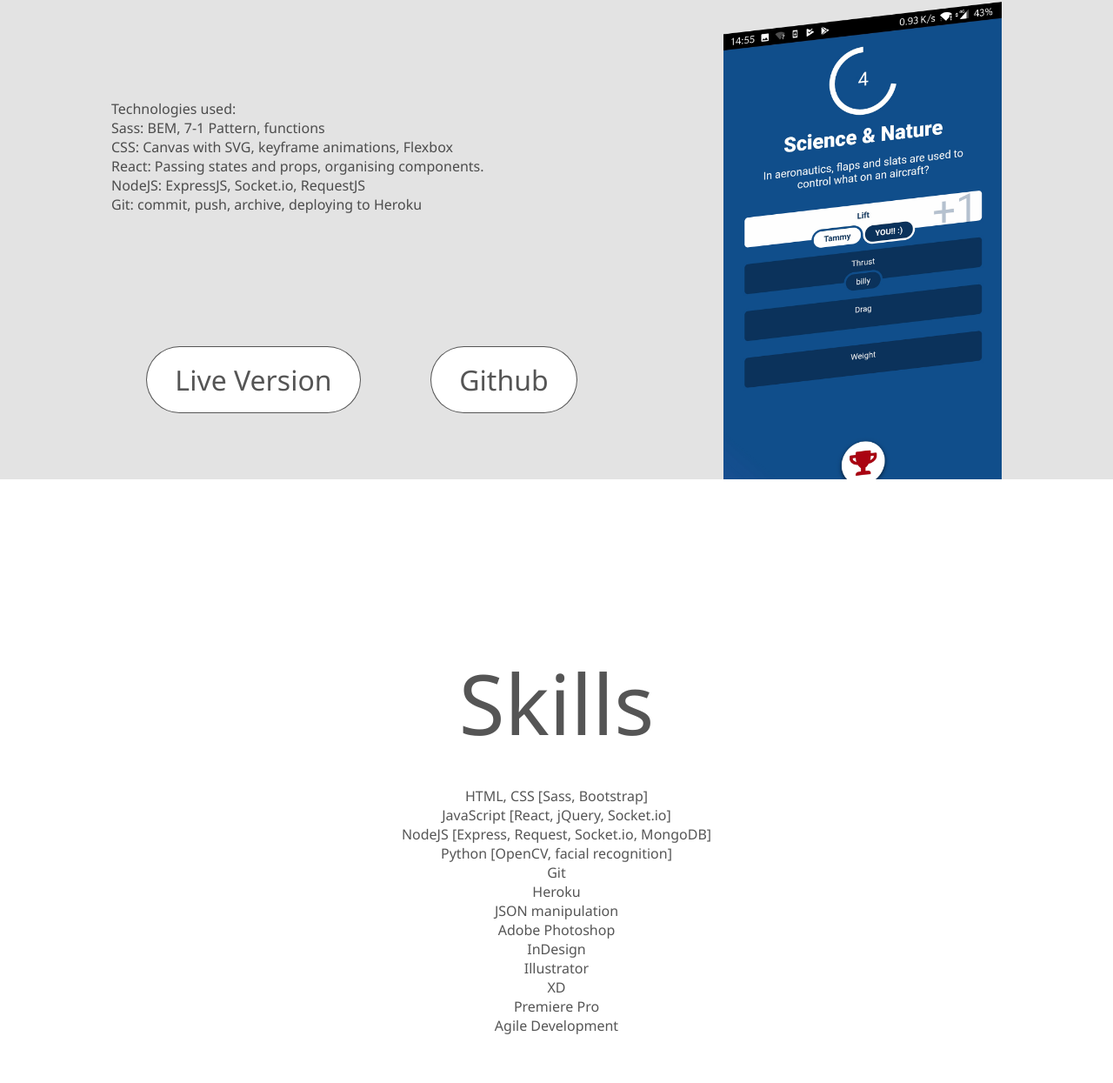
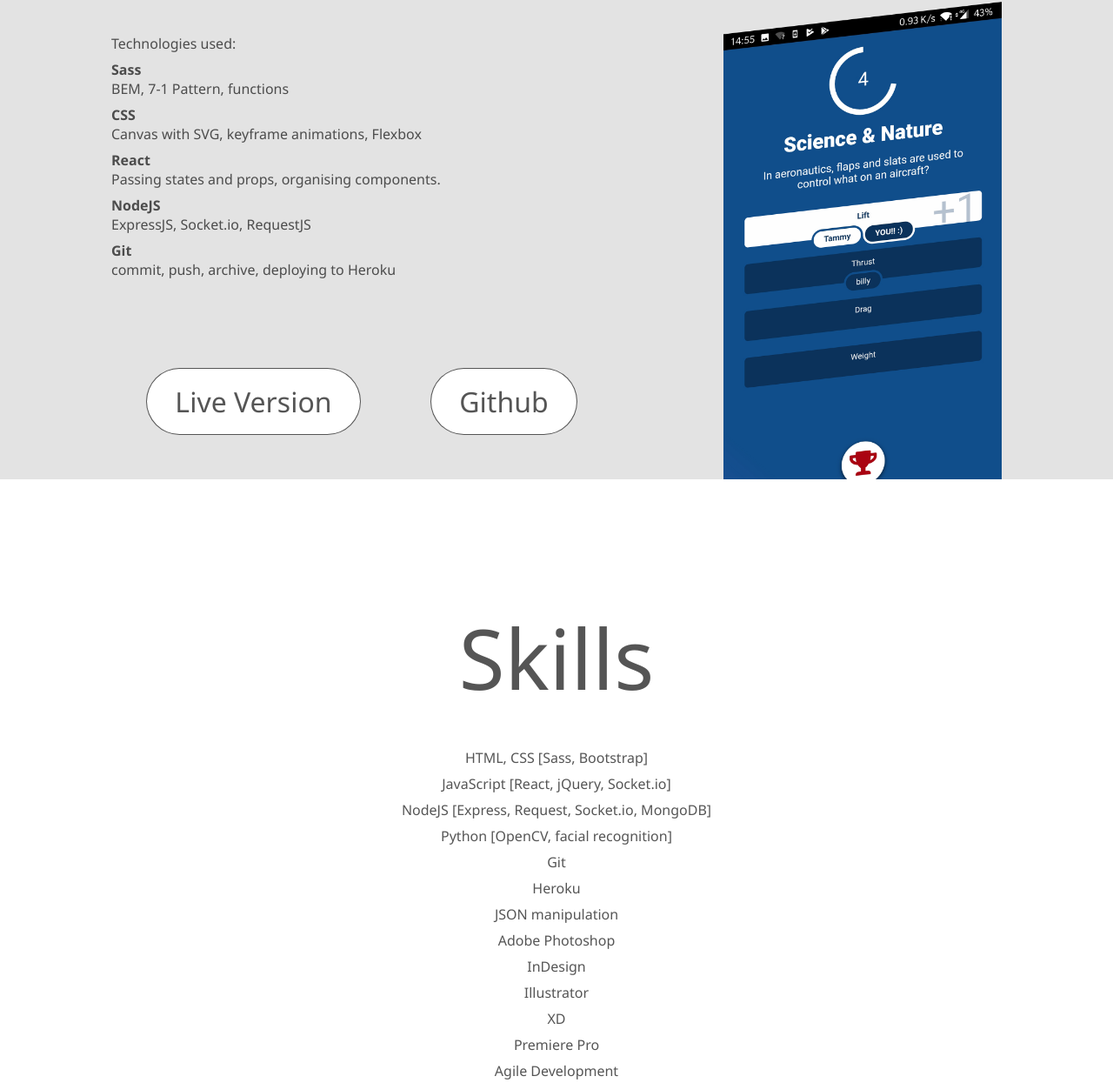
Before and after one commit to ChihaChoi/chihachoi.github.io, a website: page index.html in a window 1280 px wide. Shown: the part 1049-2294 px from the top of the page at 87% size. Drawn offline with Linux system fonts and the light colour scheme.

Commit message:
add styling

```diff
--- a/index.html
+++ b/index.html
@@ -24,11 +24,31 @@
         <div class="description">
           Technologies used:
           <ul class="list">
-            <li>Sass: BEM, 7-1 Pattern, functions</li>
-            <li>CSS: Canvas with SVG, keyframe animations, Flexbox</li>
-            <li>React: Passing states and props, organising components.</li>
-            <li>NodeJS: ExpressJS, Socket.io, RequestJS</li>
-            <li>Git: commit, push, archive, deploying to Heroku</li>
+            <li>
+              <b>Sass</b>
+              <p></p>
+              BEM, 7-1 Pattern, functions
+            </li>
+            <li>
+              <b>CSS</b>
+              <p></p>
+              Canvas with SVG, keyframe animations, Flexbox
+            </li>
+            <li>
+              <b>React</b>
+              <p></p>
+              Passing states and props, organising components.
+            </li>
+            <li>
+              <b>NodeJS</b>
+              <p></p>
+              ExpressJS, Socket.io, RequestJS
+            </li>
+            <li>
+              <b>Git</b>
+              <p></p>
+              commit, push, archive, deploying to Heroku
+            </li>
           </ul>
         </div>
         <div class="flex-row buttons">
--- a/sass/buttons.scss
+++ b/sass/buttons.scss
@@ -10,7 +10,7 @@
   transition: 0.1s;
 
   @include phone {
-    font-size: 1.3rem;
+    font-size: 1rem;
     padding: 0.7rem 1.5rem;
   }
 }
--- a/sass/main.scss
+++ b/sass/main.scss
@@ -1,9 +1,9 @@
 @import "utility/utility.scss";
 @import "utility/responsive.scss";
 
+@import "base.scss";
 @import "typography.scss";
 @import "buttons.scss";
-@import "base.scss";
 @import "list.scss";
 
 @import "pages/hero.scss";
--- a/sass/typography.scss
+++ b/sass/typography.scss
@@ -2,6 +2,10 @@ body {
   font-family: "Segoe UI", Tahoma, Geneva, Verdana, sans-serif;
   font-weight: 400;
   color: #000a;
+  font-size: 1rem;
+  @include phone {
+    font-size: 0.8rem;
+  }
 }
 
 .description {
@@ -22,3 +26,7 @@ body {
     font-size: 1.64rem;
   }
 }
+
+li {
+  margin-top: 8px;
+}
```
Also changed, not shown: sass/list.scss (+8 -0 lines), css/style.css.
